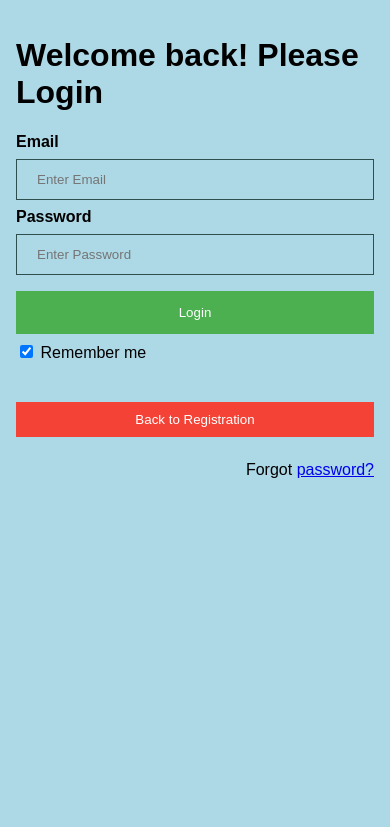
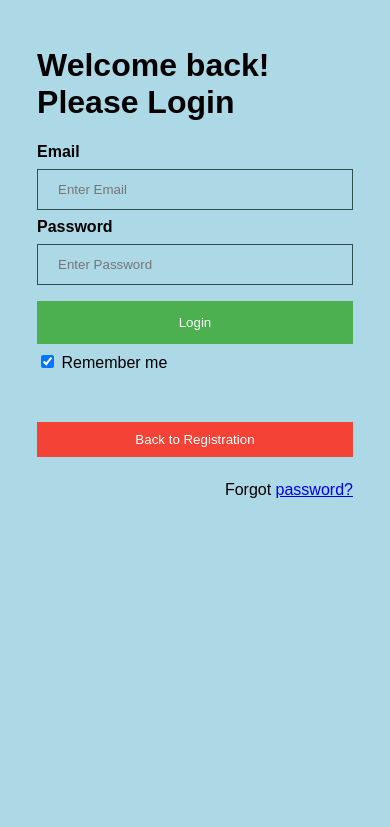
Before and after one commit to lh15/book_reviewer_Django, a Django app: page /login in a window 390 px wide. Shown: the top 827 px of the page. Run offline with Django 3.2, Linux system fonts and the light colour scheme; parts of the project's set-up code (start-up, migrations or seed data) failed here and were passed over.

Commit message:
login reg mobile responseive 2

```diff
--- a/apps/first_app/templates/first_app/login.html
+++ b/apps/first_app/templates/first_app/login.html
@@ -5,14 +5,15 @@
   <meta name="viewport" content="width=device-width" />
 
   <style>
-
     * {
       font-family: sans-serif;
     }
     /* Bordered form */
+
     body {
       background: lightblue;
     }
+
     form {
       /*border: 3px solid #f1f1f1;*/
     }
@@ -62,6 +63,8 @@
     .container {
       padding: 16px;
       background: transparent !important;
+      width: 50%;
+      margin: 0px auto;
     }
     /* The "Forgot password" text */
 
@@ -82,10 +85,11 @@
     }
 
     @media only screen and (max-width: 480px) {
-      body {
-        width: 100% !important;
-        /*font-size: larger !important;*/
-        margin: 0px auto;
+      body,
+      .container {
+        width: 90% !important;
+        /* font-size: larger !important; */
+        margin: 10px auto;
       }
       .cancelbtn,
       .signupbtn {
```
Also changed, not shown: apps/first_app/templates/first_app/index.html (+6 -4 lines).
